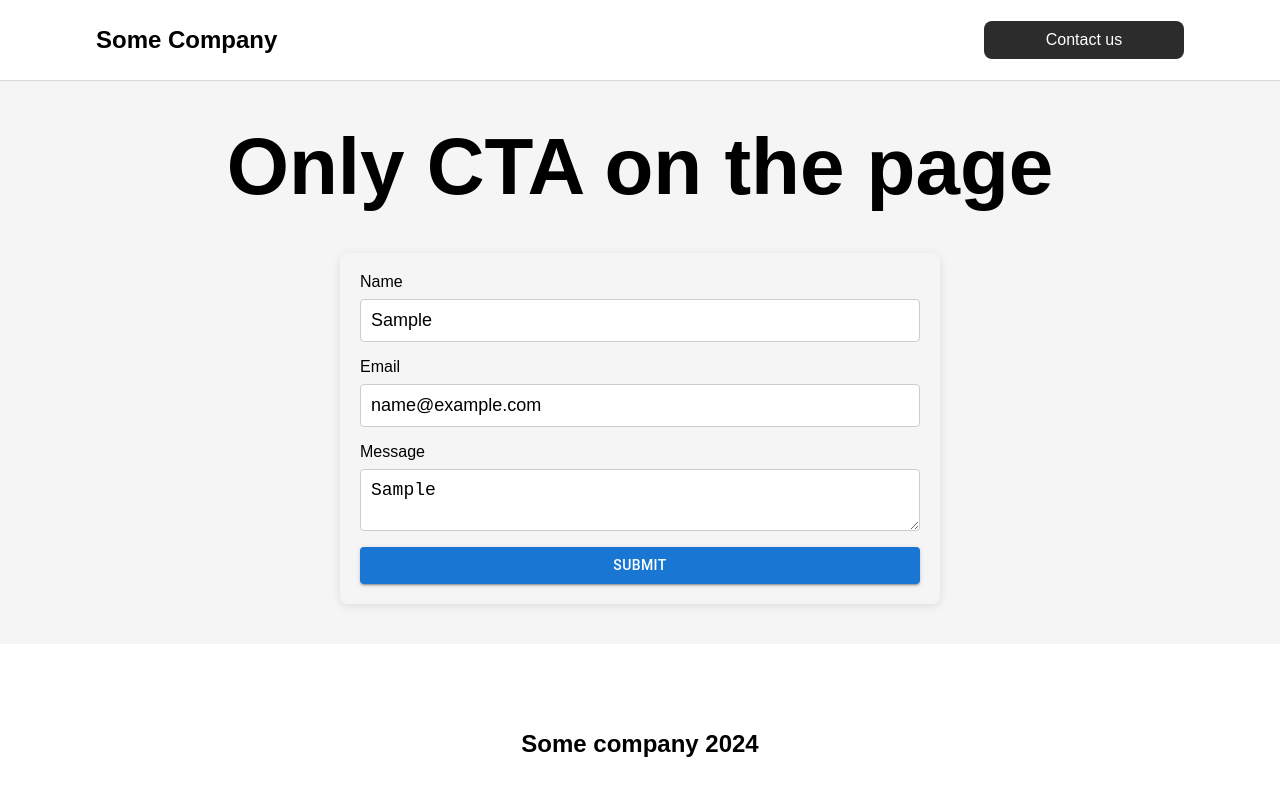
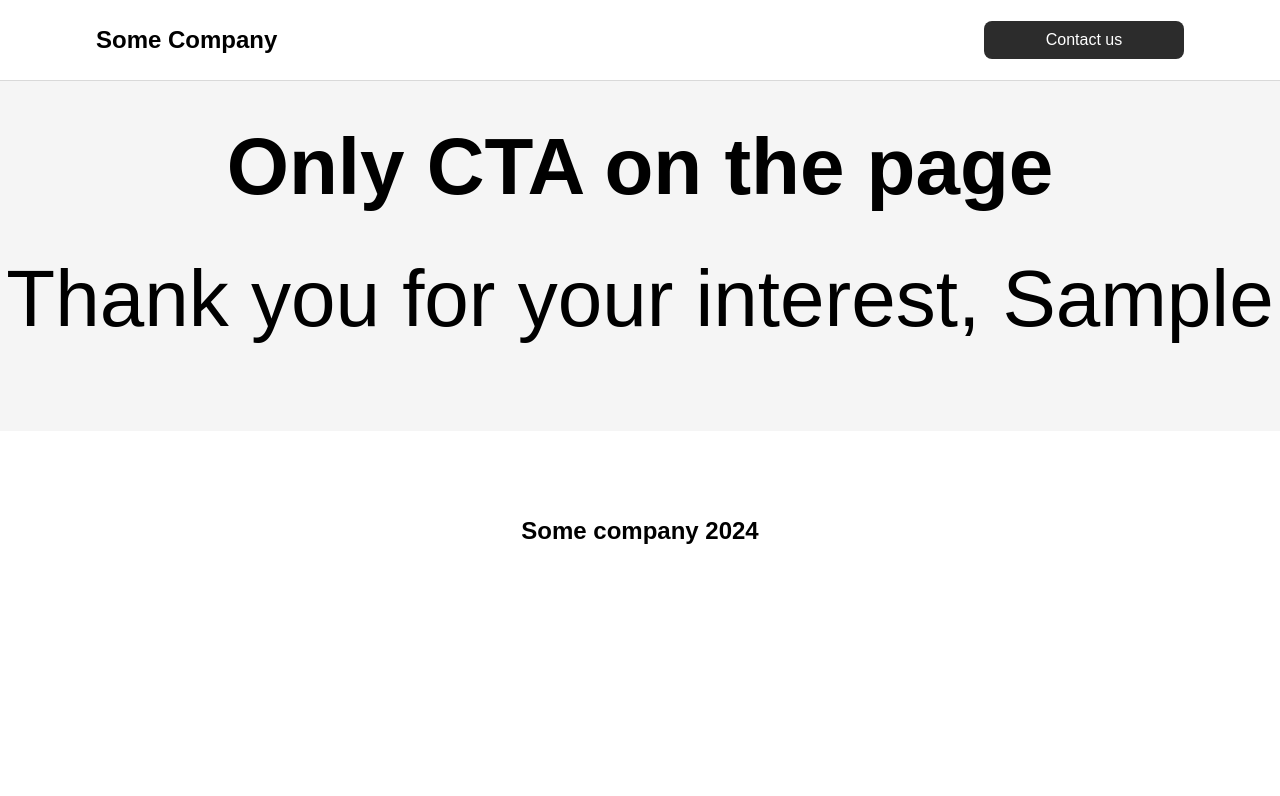
Before and after one commit to SmerchProsto/next-app, a Next.js app: page /contact-us in a window 1280 px wide. Both pictures are taken after typing "Sample", "name@example.com", "Sample" into the empty fields and a click on the button "SUBMIT". Shown: the top 796 px of the page. Built offline with nearby package versions, Linux system fonts and the light colour scheme.

Commit message:
all is complete

```diff
--- a/src/components/ContactForm/ui/index.tsx
+++ b/src/components/ContactForm/ui/index.tsx
@@ -2,7 +2,11 @@ import React, { useState } from "react";
 import { Container } from '@mui/material';
 import { ContactFormBlock, FormField, SubmitButton } from "@/components/ContactForm/lib/styles/index.";
 
-export default function ContactForm() {
+interface ContactFormProps {
+    setIsConfirmed: (solution:boolean) => void;
+    setMessage: (message:string) => void;
+}
+export default function ContactForm({ setIsConfirmed, setMessage }: ContactFormProps) {
     const [formData, setFormData] = useState({
         name: '',
         email: '',
@@ -37,6 +41,10 @@ export default function ContactForm() {
             });
             if (response.ok) {
                 console.log('Form submitted successfully');
+                const {message} = await response.json();
+                setIsConfirmed(true)
+                setMessage(message);
+                console.log(message);
                 setTouched({ name: false, email: false, message: false });
             } else {
                 console.error('Form submission failed');
--- a/src/pages/api/hello.ts
+++ b/src/pages/api/hello.ts
@@ -1,13 +1,13 @@
-
+'use server'
 import type { NextApiRequest, NextApiResponse } from "next";
-
-type Data = {
-  name: string;
-};
 
 export default function handler(
   req: NextApiRequest,
-  res: NextApiResponse<Data>,
+  res: NextApiResponse,
 ) {
-  res.status(200).json({ name: "John Doe" });
+  const {name, email, message} = req.body;
+  console.log('Name: ', name);
+  console.log('Email: ', email);
+  console.log('Message: ', message);
+  res.status(200).json({message: `Thank you for your interest, ${name}`});
 }
--- a/src/pages/contact-us/index.tsx
+++ b/src/pages/contact-us/index.tsx
@@ -1,6 +1,7 @@
 import {SectionInfoBlock} from "@/components/shared/lib/SectionInfoBlock/SectionInfoBlock";
 import styled from "styled-components";
 import ContactForm from "@/components/ContactForm/ui";
+import {useState} from "react";
 
 const StylizedSectionInfoBlock = styled(SectionInfoBlock)`
     display: flex;
@@ -15,14 +16,16 @@ const StylizedSectionInfoBlock = styled(SectionInfoBlock)`
         height: 0;
     }
 
-    & h2 {
+    & h2,
+    & .InfoBlockMessage {
         font-size: 80px;
         text-align: center;
         margin-bottom: 40px;
     }
 
     @media (max-width: 961px) {
-        & h2 {
+        & h2,
+        & .InfoBlockMessage {
             font-size: 40px;
         }
     }
@@ -30,11 +33,16 @@ const StylizedSectionInfoBlock = styled(SectionInfoBlock)`
 
 
 export default function ContactUs() {
+    const [isConfirmed, setIsConfirmed] = useState(false);
+    const [message, setMessage] = useState("");
     return (
         <StylizedSectionInfoBlock>
             <h1 className='InfoBlockTitle'>Contact us Form</h1>
             <h2>Only CTA on the page</h2>
-            <ContactForm/>
+            {!isConfirmed
+                ? <ContactForm setIsConfirmed={setIsConfirmed} setMessage={setMessage} />
+                : <div className='InfoBlockMessage'>{message}</div>
+            }
         </StylizedSectionInfoBlock>
     )
 }
```
